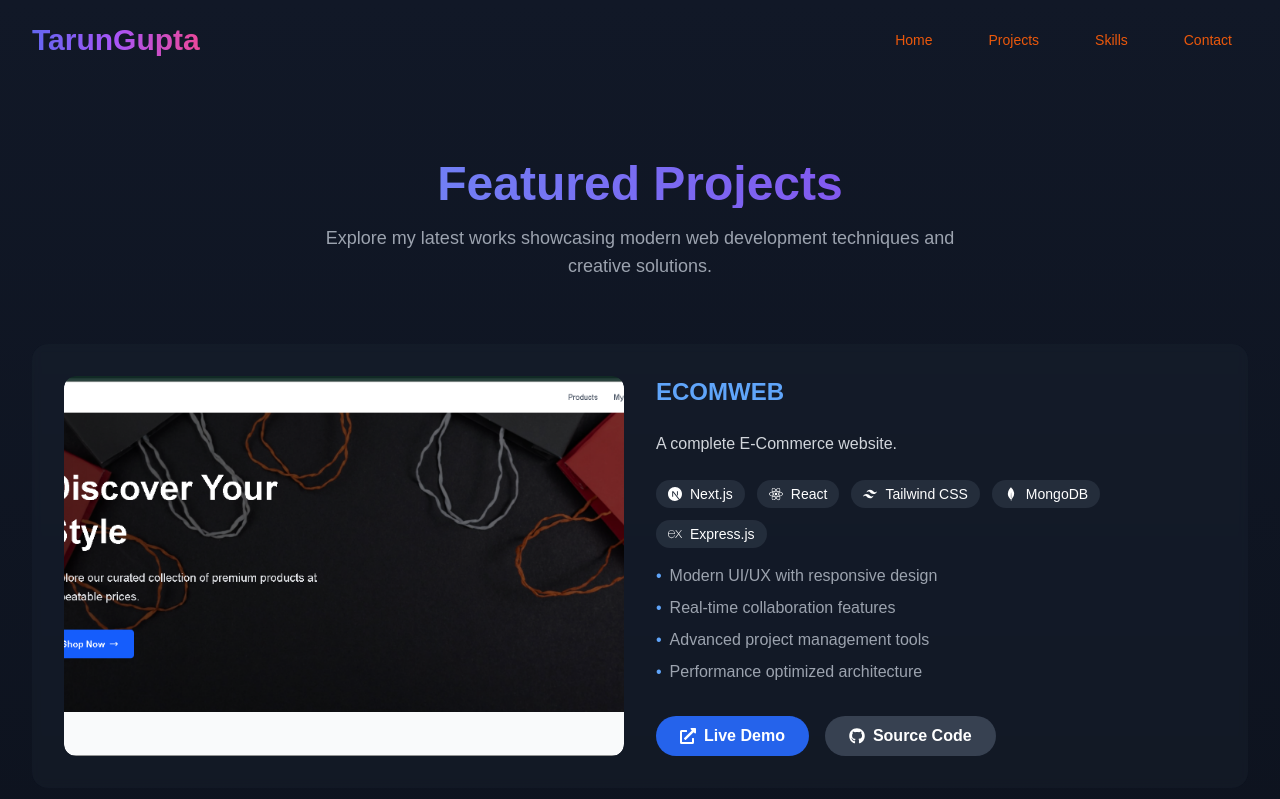
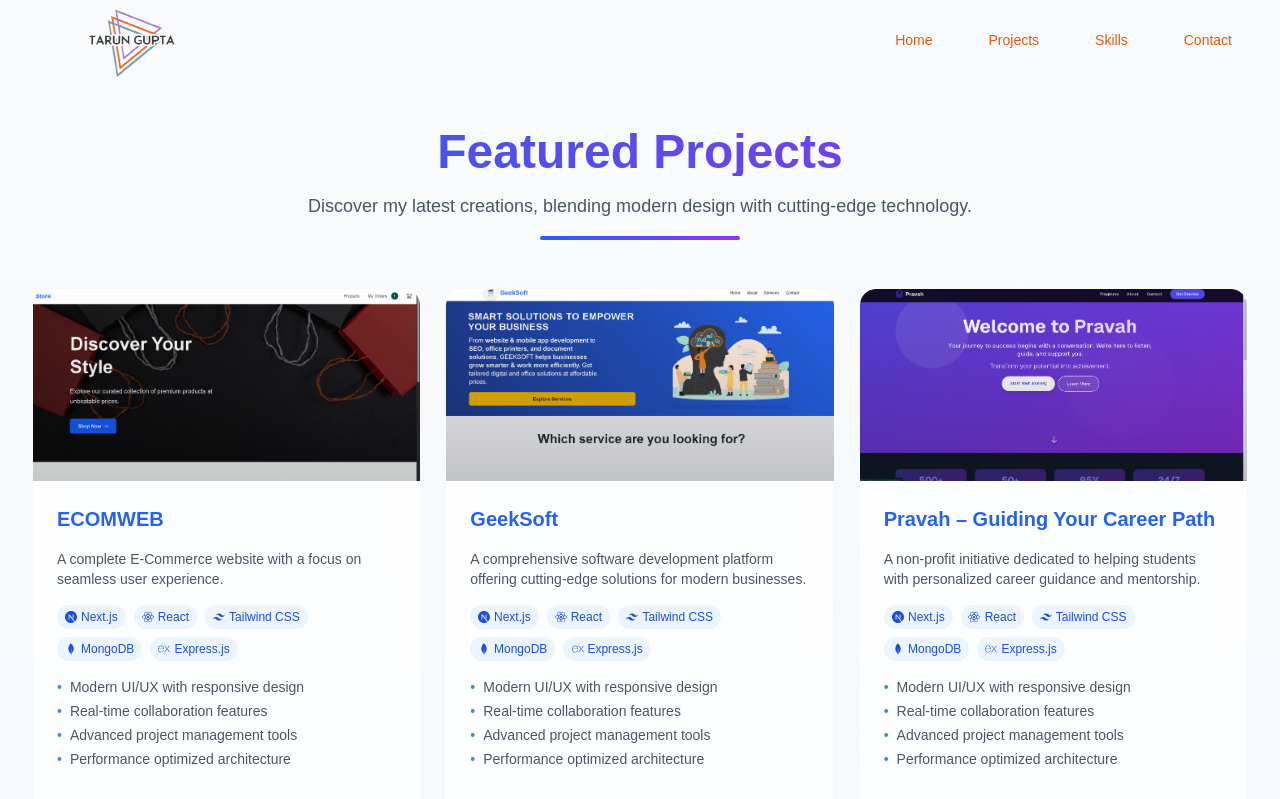
Before and after one commit to TarunGupta2602/TarunGupta, a Next.js app: page /project in a window 1280 px wide. Shown: the top 799 px of the page. Built offline with nearby package versions, Linux system fonts and the light colour scheme.

Commit message:
some UI changes

```diff
--- a/app/new/Navbar.js
+++ b/app/new/Navbar.js
@@ -4,6 +4,7 @@ import Link from 'next/link';
 import React, { useState, useEffect } from 'react';
 import { motion } from 'framer-motion';
 import { FiMenu, FiX } from 'react-icons/fi';
+import Image from 'next/image';
 
 const Navbar = () => {
     const [isOpen, setIsOpen] = useState(false);
@@ -75,7 +76,12 @@ const Navbar = () => {
                         className="flex-shrink-0"
                     >
                         <Link href="/" className="text-2xl sm:text-3xl font-extrabold text-transparent bg-clip-text bg-gradient-to-r from-indigo-500 via-purple-500 to-pink-500">
-                            TarunGupta
+                              <Image
+      src="/download-removebg-preview.png"
+      width={200}
+      height={200}
+      alt="Picture of the author"
+    />
                         </Link>
                     </motion.div>
 
--- a/app/page.js
+++ b/app/page.js
@@ -297,7 +297,7 @@ const CreativePortfolio = () => {
                 whileHover={{ scale: 1.05, y: -2 }}
                 whileTap={{ scale: 0.95 }}
               >
-                <FaLinkedin /> Let&apos s Connect
+                <FaLinkedin /> Lets Connect
               </motion.a>
               <motion.a
                 href="https://drive.google.com/file/d/1Y8TBaba6m3ITRLuoDP6LUw_lDPyTy3dG/view?usp=sharing"
--- a/app/project/page.js
+++ b/app/project/page.js
@@ -1,17 +1,15 @@
 "use client";
 import React from 'react';
 import Image from 'next/image';
-import { motion } from 'framer-motion';
+import { motion, useScroll, useTransform } from 'framer-motion';
 import { FaGithub, FaExternalLinkAlt, FaReact, FaNodeJs, FaDatabase } from 'react-icons/fa';
 import { SiTailwindcss, SiNextdotjs, SiMongodb, SiExpress } from 'react-icons/si';
-
-
 
 const ProjectPage = () => {
   const projects = [
     {
       title: "ECOMWEB",
-      description: "A complete E-Commerce website.",
+      description: "A complete E-Commerce website with a focus on seamless user experience.",
       image: "/ECOM.png",
       liveLink: "https://ecomweb-rosy.vercel.app/",
       githubLink: "https://github.com/TarunGupta2602/ECOMWEB",
@@ -31,7 +29,7 @@ const ProjectPage = () => {
     },
     {
       title: "GeekSoft",
-      description: "A comprehensive software development platform offering cutting-edge solutions for modern businesses. Features include project management, team collaboration, and advanced analytics.",
+      description: "A comprehensive software development platform offering cutting-edge solutions for modern businesses.",
       image: "/geek.png",
       liveLink: "https://geeksoft.org",
       githubLink: "https://github.com/TarunGupta2602/smartsolution",
@@ -51,7 +49,7 @@ const ProjectPage = () => {
     },
     {
       title: "Pravah – Guiding Your Career Path",
-      description: "Pravah is a non-profit initiative dedicated to helping students, especially from Tier 3 colleges, overcome career doubts, fear of the future, and challenges in securing their first job or internship. Unlike traditional platforms that focus solely on courses and certifications, Pravah provides personalized guidance and mentorship by actively listening to students' concerns and helping them with the right career advice, skills, and opportunities.",
+      description: "A non-profit initiative dedicated to helping students with personalized career guidance and mentorship.",
       image: "/parvah.png",
       liveLink: "https://parvah.vercel.app/",
       githubLink: "https://github.com/TarunGupta2602/Parvah",
@@ -71,7 +69,7 @@ const ProjectPage = () => {
     },
     {
       title: "ShopEase",
-      description: "A modern e-commerce platform built with cutting-edge technologies, focusing on user experience and performance.",
+      description: "A modern e-commerce platform built with cutting-edge technologies, focusing on user experience.",
       image: "/shopease.png",
       liveLink: "https://shopease-eosin.vercel.app/",
       githubLink: "https://github.com/TarunGupta2602/ShopEase",
@@ -91,7 +89,7 @@ const ProjectPage = () => {
     },
     {
       title: "Web Development Portfolio",
-      description: "A showcase of web development projects demonstrating expertise in modern frontend technologies and responsive design principles.",
+      description: "A showcase of web development projects demonstrating expertise in modern frontend technologies.",
       image: "/port.png",
       liveLink: "https://tarun-gupta.vercel.app/",
       githubLink: "https://github.com/TarunGupta2602/TarunGupta",
@@ -109,7 +107,7 @@ const ProjectPage = () => {
     },
     {
       title: "WebYug Platform",
-      description: "An innovative web platform built with modern technologies, focusing on user experience and performance.",
+      description: "An innovative web platform built with modern technologies, focusing on user experience.",
       image: "/gzb.png",
       liveLink: "https://www.gzb.ae/",
       githubLink: "https://github.com/yourusername/webyug",
@@ -127,7 +125,7 @@ const ProjectPage = () => {
     },
     {
       title: "E-commerce website",
-      description: "An innovative web platform built with modern technologies, focusing on user experience and performance.",
+      description: "An innovative web platform built with modern technologies, focusing on user experience.",
       image: "/ecom.png",
       liveLink: "https://tarungupta2602.github.io/webtask.github.io/",
       githubLink: "https://github.com/TarunGupta2602/webtask.github.io",
@@ -144,23 +142,27 @@ const ProjectPage = () => {
     }
   ];
 
+  const { scrollYProgress } = useScroll();
+  const scaleX = useTransform(scrollYProgress, [0, 1], [0.5, 1]);
+
   const containerVariants = {
     hidden: { opacity: 0 },
     visible: {
       opacity: 1,
       transition: {
-        staggerChildren: 0.3
+        staggerChildren: 0.15
       }
     }
   };
 
-  const projectVariants = {
-    hidden: { y: 50, opacity: 0 },
+  const cardVariants = {
+    hidden: { y: 100, opacity: 0, rotateX: 15 },
     visible: {
       y: 0,
       opacity: 1,
+      rotateX: 0,
       transition: {
-        duration: 0.8,
+        duration: 0.6,
         ease: "easeOut"
       }
     }
@@ -168,10 +170,10 @@ const ProjectPage = () => {
 
   return (
     <motion.div
-      className="min-h-screen bg-gradient-to-b from-gray-900 to-black text-white py-16 px-4 sm:px-6 lg:px-8"
+      className="min-h-screen bg-gradient-to-b from-gray-50 to-blue-50 text-gray-900 py-16 px-4 sm:px-6 lg:px-8"
       initial={{ opacity: 0 }}
       animate={{ opacity: 1 }}
-      transition={{ duration: 0.5 }}
+      transition={{ duration: 0.7 }}
     >
       <motion.div
         className="max-w-7xl mx-auto"
@@ -180,52 +182,60 @@ const ProjectPage = () => {
         animate="visible"
       >
         <motion.div
-          className="text-center mb-16"
+          className="text-center mb-12"
           initial={{ y: -50, opacity: 0 }}
           animate={{ y: 0, opacity: 1 }}
-          transition={{ duration: 0.8 }}
+          transition={{ duration: 0.8, ease: "easeOut" }}
         >
-          <h1 className="text-4xl md:text-5xl font-bold mb-4 bg-clip-text text-transparent bg-gradient-to-r from-blue-400 to-purple-600"> <br/><br/>
+          <h1 className="text-4xl md:text-5xl mt-16 font-extrabold mb-4 bg-clip-text text-transparent bg-gradient-to-r from-blue-600 to-purple-600">
             Featured Projects
           </h1>
-          <p className="text-gray-400 text-lg max-w-2xl mx-auto">
-            Explore my latest works showcasing modern web development techniques and creative solutions.
+          <p className="text-gray-600 text-lg max-w-2xl mx-auto">
+            Discover my latest creations, blending modern design with cutting-edge technology.
           </p>
+          <motion.div
+            className="h-1 bg-gradient-to-r from-blue-600 to-purple-600 rounded-full mt-4 mx-auto"
+            style={{ scaleX, maxWidth: '200px' }}
+          />
         </motion.div>
 
-        <div className="grid gap-12">
+        <div className="grid gap-6 md:grid-cols-2 lg:grid-cols-3">
           {projects.map((project, index) => (
             <motion.div
               key={project.title}
-              variants={projectVariants}
-              className="bg-gray-800/30 rounded-2xl overflow-hidden backdrop-blur-sm hover:shadow-2xl hover:shadow-blue-500/10 transition-all duration-300"
+              variants={cardVariants}
+              whileHover={{
+                y: -10,
+                scale: 1.02,
+                boxShadow: "0 15px 30px rgba(0,0,0,0.1)",
+                transition: { duration: 0.3 }
+              }}
+              className="relative bg-white/80 backdrop-blur-md rounded-2xl overflow-hidden border border-gray-100/50"
             >
-              <div className="grid md:grid-cols-2 gap-8 p-8">
               <motion.div
-                  className="relative h-64 md:h-full rounded-xl overflow-hidden"
-                  whileHover={{ scale: 1.02 }}
-                  transition={{ duration: 0.2 }}
+                className="relative h-48 overflow-hidden"
+                whileHover={{ scale: 1.05 }}
+                transition={{ duration: 0.4 }}
               >
                 <Image
                   src={project.image}
                   alt={project.title}
                   layout="fill"
                   objectFit="cover"
-                    className="rounded-xl"
+                  className="rounded-t-2xl"
                 />
+                <div className="absolute inset-0 bg-gradient-to-t from-black/20 to-transparent" />
               </motion.div>
+              <div className="p-6 space-y-4">
+                <h3 className="text-xl font-bold text-blue-600">{project.title}</h3>
+                <p className="text-gray-600 text-sm line-clamp-2">{project.description}</p>
 
-                <div className="space-y-6">
-                  <h3 className="text-2xl font-bold text-blue-400">{project.title}</h3>
-                  <p className="text-gray-300">{project.description}</p>
-
-                  <div className="space-y-4">
-                    <div className="flex flex-wrap gap-3">
+                <div className="flex flex-wrap gap-2">
                   {project.technologies.map((tech, i) => (
                     <motion.div
                       key={tech.name}
-                          whileHover={{ scale: 1.1 }}
-                          className="flex items-center gap-2 bg-gray-700/50 px-3 py-1 rounded-full text-sm"
+                      whileHover={{ scale: 1.1, rotate: 3 }}
+                      className="flex items-center gap-1 bg-blue-100/50 px-2 py-1 rounded-full text-xs text-blue-700"
                     >
                       {tech.icon}
                       <span>{tech.name}</span>
@@ -233,37 +243,41 @@ const ProjectPage = () => {
                   ))}
                 </div>
 
-                    <ul className="space-y-2">
+                <ul className="space-y-1 text-sm text-gray-600">
                   {project.features.map((feature, i) => (
-                        <li key={i} className="flex items-center gap-2 text-gray-400">
-                          <span className="text-blue-400">•</span> {feature}
-                        </li>
+                    <motion.li
+                      key={i}
+                      className="flex items-center gap-2"
+                      initial={{ x: -20, opacity: 0 }}
+                      animate={{ x: 0, opacity: 1 }}
+                      transition={{ delay: i * 0.1 }}
+                    >
+                      <span className="text-blue-500">•</span> {feature}
+                    </motion.li>
                   ))}
                 </ul>
 
-                    <div className="flex gap-4 pt-4">
+                <div className="flex gap-3 pt-4">
                   <motion.a
                     href={project.liveLink}
                     target="_blank"
                     rel="noopener noreferrer"
-                        whileHover={{ scale: 1.05 }}
+                    whileHover={{ scale: 1.05, x: 2 }}
                     whileTap={{ scale: 0.95 }}
-                        className="flex items-center gap-2 bg-blue-600 hover:bg-blue-700 px-6 py-2 rounded-full font-semibold transition-colors duration-300"
+                    className="flex items-center gap-2 bg-blue-600 hover:bg-blue-700 text-white px-4 py-1.5 rounded-full text-sm font-semibold transition-colors duration-300"
                   >
-                        <FaExternalLinkAlt /> Live Demo
+                    <FaExternalLinkAlt /> Live
                   </motion.a>
                   <motion.a
                     href={project.githubLink}
                     target="_blank"
                     rel="noopener noreferrer"
-                        whileHover={{ scale: 1.05 }}
+                    whileHover={{ scale: 1.05, x: 2 }}
                     whileTap={{ scale: 0.95 }}
-                        className="flex items-center gap-2 bg-gray-700 hover:bg-gray-600 px-6 py-2 rounded-full font-semibold transition-colors duration-300"
+                    className="flex items-center gap-2 bg-gray-200 hover:bg-gray-300 text-gray-800 px-4 py-1.5 rounded-full text-sm font-semibold transition-colors duration-300"
                   >
-                        <FaGithub /> Source Code
+                    <FaGithub /> Code
                   </motion.a>
-                    </div>
-                  </div>
                 </div>
               </div>
             </motion.div>
```
Also changed, not shown: app/contact/page.js (+26 -26 lines), app/skills/page.js (+15 -16 lines), public/download-removebg-preview.png (added). Lines whose indentation alone changed are shown as unchanged.
